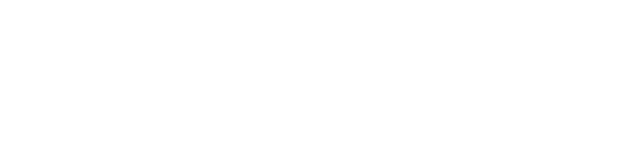
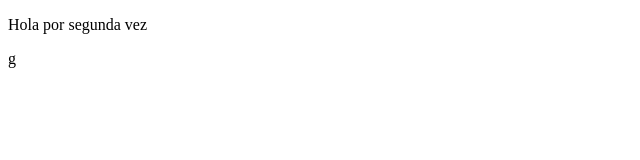
Before and after one commit to kathekcs/proyecto-git, a plain HTML site: page index.html in a window 1280 px wide. Shown: the whole page, without its empty margins (0-640 px from the left). Drawn offline with Linux system fonts and the light colour scheme.

Commit message:
Version 0.0.2

```diff
--- a/index.html
+++ b/index.html
@@ -2,8 +2,9 @@
 <html>
 <head>
 	<title>Hola desde git</title>
+	<meta charset = "utf-8">
 </head>
 <body>
-
+<p>Hola por segunda vez<p>
 </body>
-</html>
+</html>g
```
